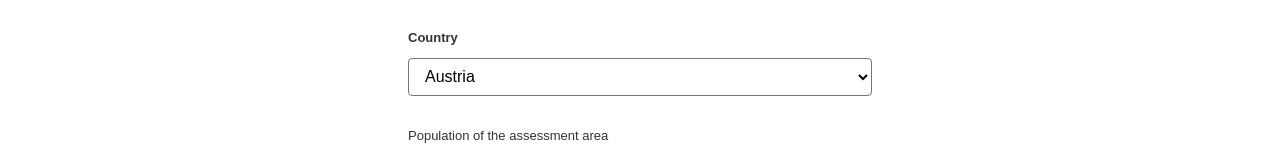
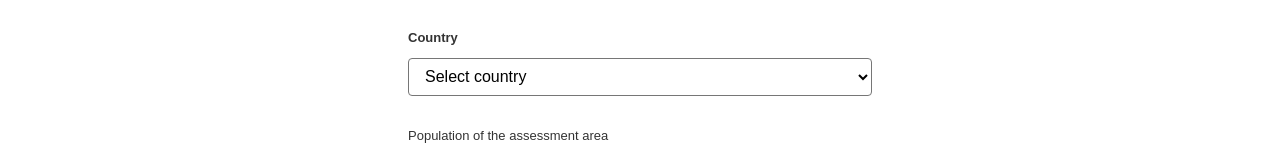
Before and after one commit to QGasSP/ggia-frontend, a React (Create React App) app in the folder frontend_qgassp/: page / in a window 1280 px wide. Shown: the part 285-433 px from the top of the page. Built offline with nearby package versions, Linux system fonts and the light colour scheme.

Commit message:
add default option

```diff
--- a/frontend_qgassp/src/components/StartPage.jsx
+++ b/frontend_qgassp/src/components/StartPage.jsx
@@ -57,6 +57,7 @@ export const StartPage = ({ user, onLogin, onLogout, onCreateAccount }) => {
                   defaultValue="Select country"
                 >
                   <optgroup label="Select country"></optgroup>
+                  <option value="DefaultOption">Select country</option>
                   <option value="Austria">Austria</option>
                   <option value="Belgium">Belgium</option>
                   <option value="Bulgaria">Bulgaria</option>
```
